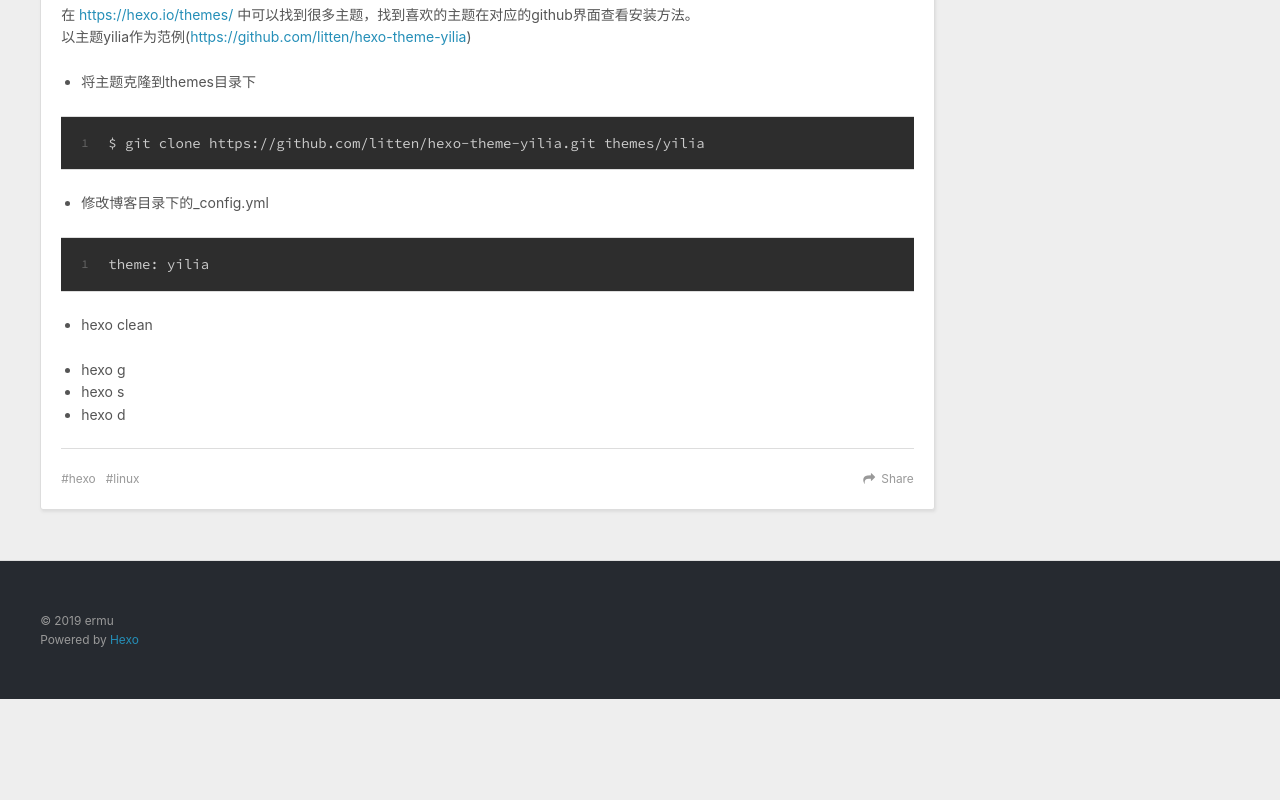
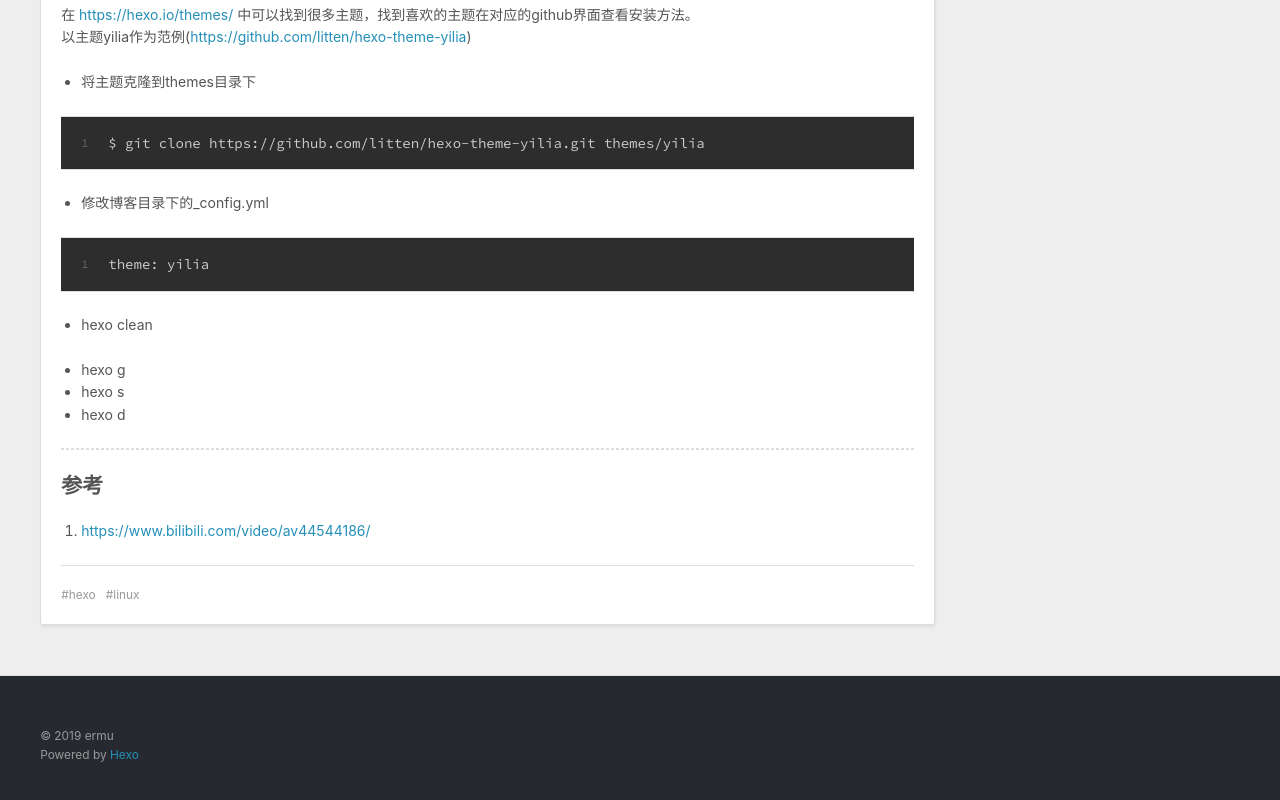
Before and after one commit to ermu66/ermu66.github.io, a plain HTML site: page 2019/03/23/搭建Hexo的方法/index.html in a window 1280 px wide. Shown: the part 2339-3139 px from the top of the page. Before the commit the page ends 3038 px from the top, so only its background shows below. Drawn offline with nearby package versions, Linux system fonts and the light colour scheme.

Commit message:
Site updated: 2019-03-23 16:54:52

```diff
--- a/2019/03/23/搭建Hexo的方法/index.html
+++ b/2019/03/23/搭建Hexo的方法/index.html
@@ -15,7 +15,7 @@
 <meta property="og:site_name" content="ERMU">
 <meta property="og:description" content="搭建Hexo的方法 安装Nodejs和npm 切换到国内的npm源 1$ npm install -g cnpm --registry=https://registry.npm.taobao.org  用cnpm安装hexo 1$ cnpm install -g hexo-cli  建立空文件夹  用hexo初始化博客1$ hexo init    Hexo使用 建立新的博客 1$ hexo ne">
 <meta property="og:locale" content="zh-Hans">
-<meta property="og:updated_time" content="2019-03-23T06:46:49.603Z">
+<meta property="og:updated_time" content="2019-03-23T08:54:26.738Z">
 <meta name="twitter:card" content="summary">
 <meta name="twitter:title" content="搭建Hexo的方法">
 <meta name="twitter:description" content="搭建Hexo的方法 安装Nodejs和npm 切换到国内的npm源 1$ npm install -g cnpm --registry=https://registry.npm.taobao.org  用cnpm安装hexo 1$ cnpm install -g hexo-cli  建立空文件夹  用hexo初始化博客1$ hexo init    Hexo使用 建立新的博客 1$ hexo ne">
@@ -147,11 +147,15 @@
 <li>hexo s</li>
 <li>hexo d</li>
 </ul>
+<hr>
+<h2 id="参考"><a href="#参考" class="headerlink" title="参考"></a>参考</h2><ol>
+<li><a href="https://www.bilibili.com/video/av44544186/" target="_blank" rel="noopener">https://www.bilibili.com/video/av44544186/</a></li>
+</ol>
 
 
     </div>
     <footer class="article-footer">
-      <a data-url="http://yoursite.com/2019/03/23/搭建Hexo的方法/" data-id="cjtl5mllr0000xzt7u0d6r2qe" class="article-share-link">Share</a>
+
 
 
   <ul class="article-tag-list"><li class="article-tag-list-item"><a class="article-tag-list-link" href="/tags/hexo/">hexo</a></li><li class="article-tag-list-item"><a class="article-tag-list-link" href="/tags/linux/">linux</a></li></ul>
```
Also changed, not shown: index.html (+5 -1 lines).
